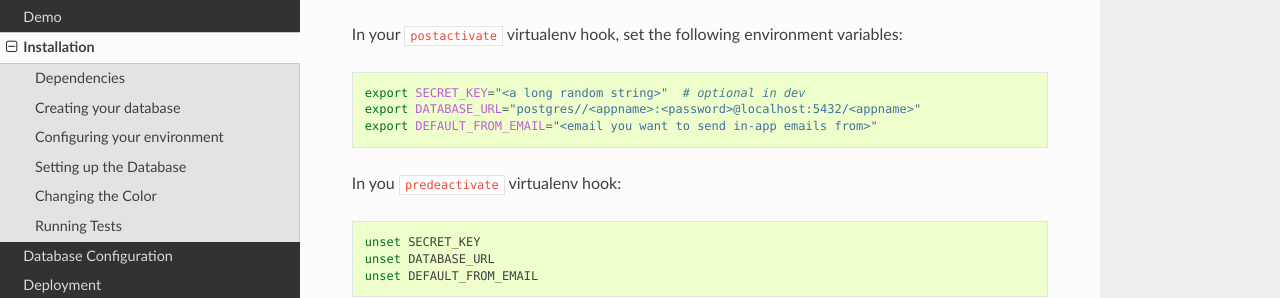
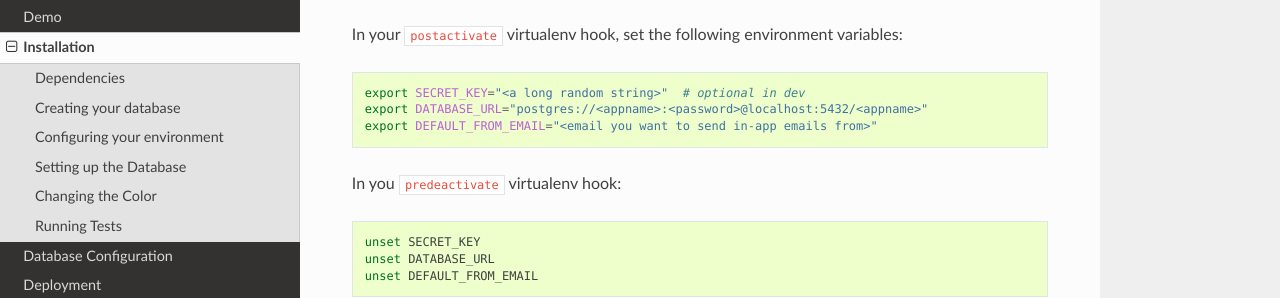
Before and after one commit to nlhkabu/connect, a Sphinx documentation site: the page built from docs/installation.rst, in a window 1280 px wide and 900 px high, scrolled down 975 px. Shown: the part 158-456 px from the top of the window. Built offline with Sphinx 7.4.7 and the Read the Docs theme 2.0.0, drawn with Linux system fonts in a browser that asks for light colours.

Commit message:
fix typo

```diff
--- a/docs/installation.rst
+++ b/docs/installation.rst
@@ -61,7 +61,7 @@ In your ``postactivate`` virtualenv hook, set the following environment variable
 .. code-block:: bash
 
     export SECRET_KEY="<a long random string>"  # optional in dev
-    export DATABASE_URL="postgres//<appname>:<password>@localhost:5432/<appname>"
+    export DATABASE_URL="postgres://<appname>:<password>@localhost:5432/<appname>"
     export DEFAULT_FROM_EMAIL="<email you want to send in-app emails from>"
 
 In you ``predeactivate`` virtualenv hook:
```
